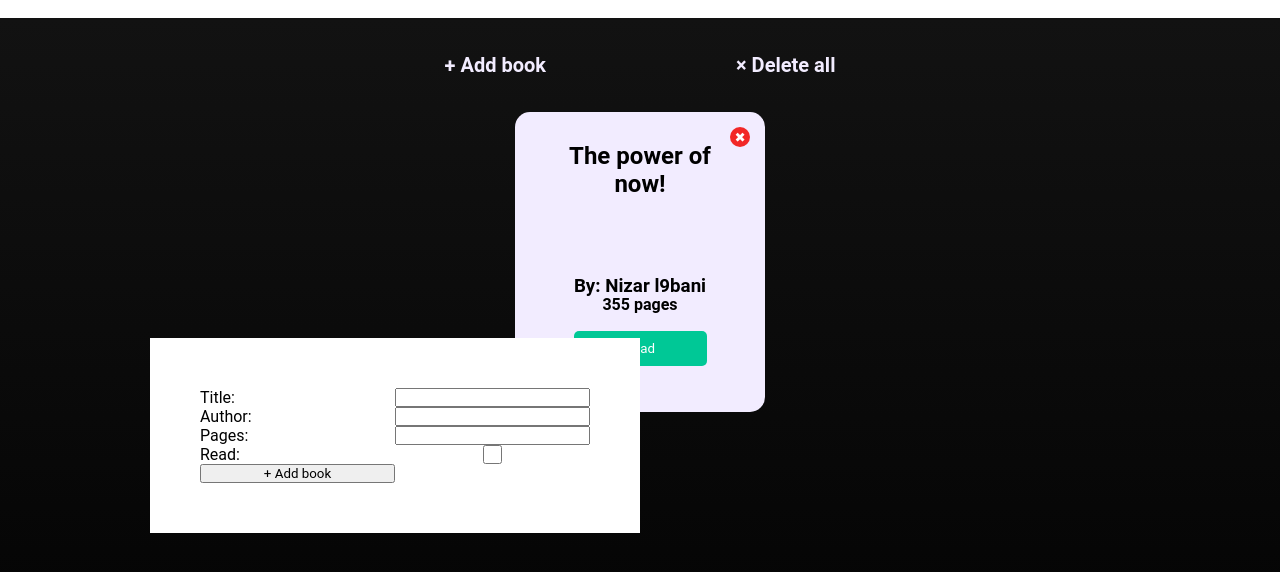
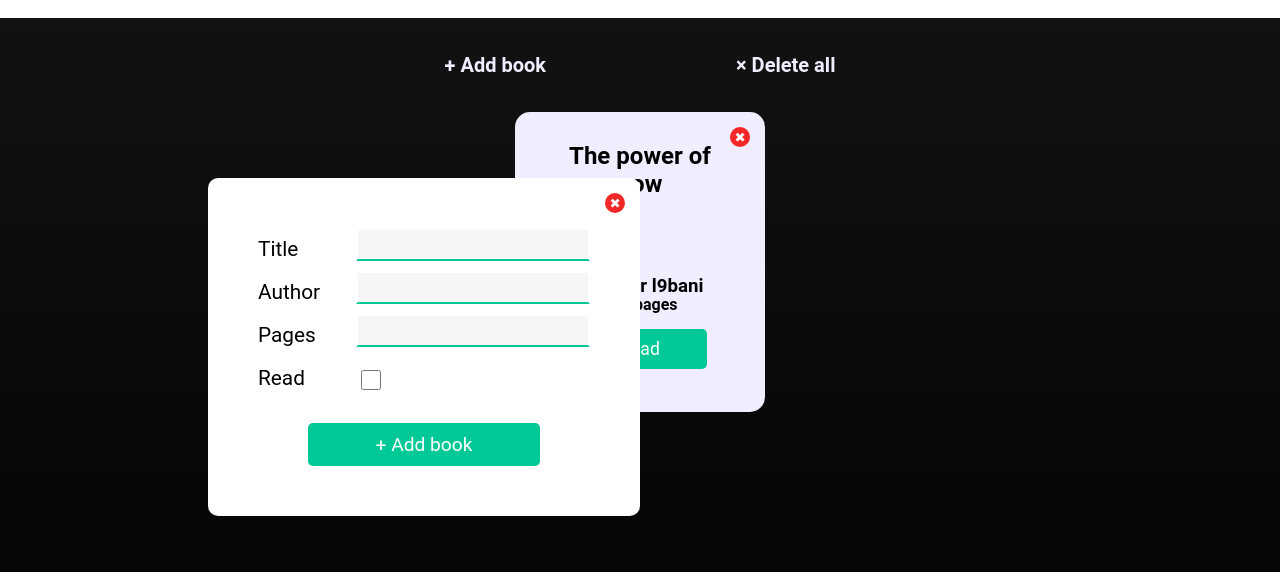
Before and after one commit to Humaminho/library-app, a plain HTML site: page index.html in a window 1280 px wide. Shown: the part 62-634 px from the top of the page. Drawn offline with Linux system fonts and the light colour scheme.

Commit message:
added pop-up form

```diff
--- a/index.html
+++ b/index.html
@@ -18,8 +18,8 @@
         </div>
         <div class="books">
             <div class="book">
-                <h2 class="title">The power of now!</h2>
-                <h3 class="author">By: Nizar l9bani</h3>
+                <h2 class="title">The power of now</h2>
+                <h3 class="author">By Nizar l9bani</h3>
                 <h4 class="pages">355 pages</h4>
                 <button class="read">Read</button>
                 <button class="remove">✖</button>
@@ -27,14 +27,15 @@
         </div>
     </main>
     <div class="pop-up">
+        <button id="close-pop-up">✖</button>
         <form action="" id="form">
-            <label for="title">Title:</label>
+            <label for="title">Title</label>
             <input type="text" id="title-input">
-            <label for="author">Author:</label>
+            <label for="author">Author</label>
             <input type="text" id="author-input">
-            <label for="pages">Pages:</label>
-            <input type="text" id="pages-input">
-            <label for="read-input">Read:</label>
+            <label for="pages">Pages</label>
+            <input type="number" step="10" id="pages-input">
+            <label for="read-input">Read</label>
             <input type="checkbox" id="read-input">
             <button type="submit">+ Add book</button>
         </form>
--- a/styles.css
+++ b/styles.css
@@ -9,6 +9,7 @@
     --dark-grey: #3C3C3C;
     --white: #F2ECFF;
     --green: #00C896;
+    --dark-green: #00ac81;
 }
 body {
     height: 100vh;
@@ -78,14 +79,18 @@ main {
 }
 .read {
     align-self: center;
+    justify-self: center;
     width: 70%;
+    padding: 10px;
     background-color: var(--green);
     border: none;
     border-radius: 5px;
-    padding: 10px;
     color: white;
-
-    justify-self: center;
+    font-size: 1.1rem;
+    transition: all 0.2s;
+}
+.read:hover {
+    background-color: var(--dark-green);
 }
 .remove {
     background-color: rgb(242, 39, 39);
@@ -100,13 +105,66 @@ main {
 }
 .pop-up {
     position: fixed;
-    top:50%;
+    top:30%;
     right: 50%;
     padding: 50px;
     background-color: white;
+    border-radius: 10px;
 }
 #form {
     display: grid;
-    grid-template-columns: repeat(2, 1fr);
-    grid-template-rows: repeat(5, 1fr);
+    grid-template-columns: 1fr 3fr;
+    grid-template-rows: repeat(4, 1fr) 2fr;
+    row-gap: 10px;
+    column-gap: 20px;
+    align-items: end;
 }
+input {
+    padding: 5px;
+    font-size: inherit;
+    text-indent: 5px;
+    border: 2px solid white;
+    border-bottom: 2px solid var(--green);
+    transition: all 0.2s;
+    outline: none;
+    background-color: rgb(246, 246, 246);
+}
+input:focus {
+    border: 2px solid var(--green);
+    background-color: #fff;
+}
+input[type=checkbox] {
+    height: 20px;
+    position: relative;
+    right: 102px;
+    accent-color: var(--green);
+}
+label {
+    font-size: 1.3rem;
+}
+#close-pop-up {
+    position: absolute;
+    top: 15px;
+    right: 15px;
+    height: 20px;
+    width: 20px;
+    background-color: rgb(242, 39, 39);
+    color: white;
+    border: none;
+    border-radius: 50%;
+}
+#form > button {
+    grid-column: 1/-1;
+    justify-self: center;
+    padding: 10px;
+    width: 70%;
+    background-color: var(--green);
+    border: none;
+    border-radius: 5px;
+    color: white;
+    font-size: 1.2rem;
+    transition: all 0.2s;
+}
+#form > button:hover {
+    background-color: var(--dark-green);
+}
```
